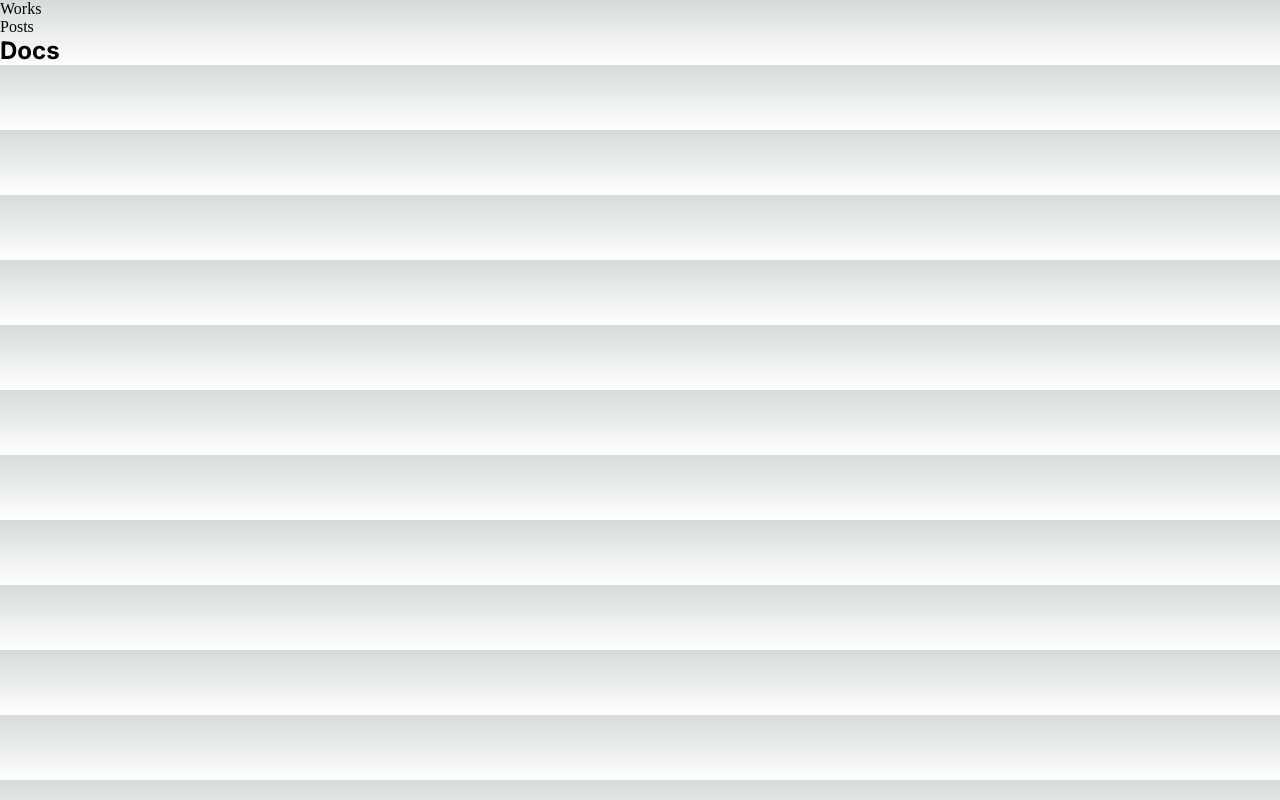
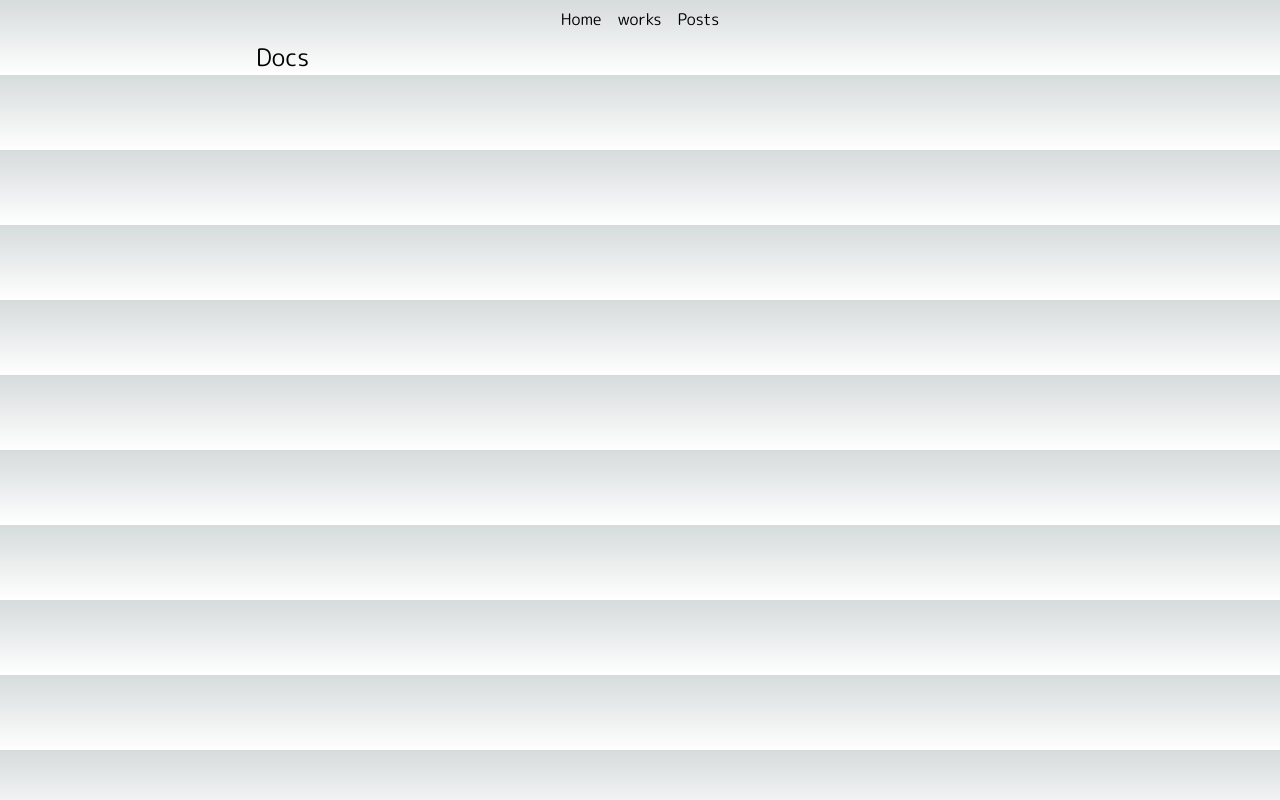
Before and after one commit to Sebasssssss/Vercel-Mirror, a Next.js app: page / in a window 1280 px wide. Built offline with nearby package versions, Linux system fonts and the light colour scheme.

Commit message:
Fonts. Nested routes

```diff
--- /dev/null
+++ b/app/font.js
@@ -0,0 +1,3 @@
+import { M_PLUS_Rounded_1c } from '@next/font/google'
+
+export const font = M_PLUS_Rounded_1c({ weight: ['400'], subsets: ['latin'] })
--- a/app/globals.css
+++ b/app/globals.css
@@ -81,8 +81,8 @@
 
 html,
 body {
-  max-width: 100vw;
-  overflow-x: hidden;
+  max-width: 768px;
+  margin: auto;
 }
 
 body {
@@ -106,6 +106,20 @@ a {
   }
 }
 
-.li {
-  padding: 4px;
+ul {
+  width: 100%;
+  text-align: center;
 }
+
+li {
+  display: inline-flex;
+  align-items: center;
+  padding: 8px;
+}
+
+article {
+  padding: 20px;
+  margin: 30px;
+  border: solid 1px #ccc;
+  border-radius: 1rem;
+}
--- a/app/layout.js
+++ b/app/layout.js
@@ -1,4 +1,5 @@
 import Link from 'next/link'
+import { font } from './font'
 import './globals.css'
 
 export default function RootLayout({ children }) {
@@ -8,10 +9,13 @@ export default function RootLayout({ children }) {
         <title>First app with Next 13</title>
       </head>
       <body>
-        <nav>
+        <nav className={font.className}>
           <ul>
             <li>
-              <Link href="/works">Works</Link>
+              <Link href="/">Home</Link>
+            </li>
+            <li>
+              <Link href="/works">works</Link>
             </li>
             <li>
               <Link href="/posts">Posts</Link>
--- a/app/page.js
+++ b/app/page.js
@@ -1,7 +1,5 @@
-import { Inter } from '@next/font/google'
-
-const inter = Inter({ subsets: ['latin'] })
+import { font } from './font'
 
 export default function Home() {
-  return <h2 className={inter.className}>Docs </h2>
+  return <h2 className={font.className}>Docs</h2>
 }
--- /dev/null
+++ b/app/posts/[id]/comments/loading.js
@@ -0,0 +1,3 @@
+export default function Loading() {
+  return <h1>Cargando comentarios...</h1>
+}
--- a/app/posts/[id]/page.js
+++ b/app/posts/[id]/page.js
@@ -1,4 +1,3 @@
-export default function Posts({ params }) {
-  const { id } = params
-  return <h1>La id del post es {id}</h1>
+export default function PostPage() {
+  return null
 }
--- a/app/posts/page.js
+++ b/app/posts/page.js
@@ -1,7 +1,4 @@
-import { Inter } from '@next/font/google'
 import { ListOfPosts } from './ListOfPosts'
-
-const inter = Inter({ subsets: ['latin'] })
 
 export default function Posts() {
   return (
```
Also changed, not shown: app/posts/ListOfPosts.js (+5 -5 lines), app/posts/[id]/comments/page.js (added, +20 -0 lines), app/posts/[id]/layout.js (added, +23 -0 lines), app/posts/layout.js (added, +8 -0 lines).
